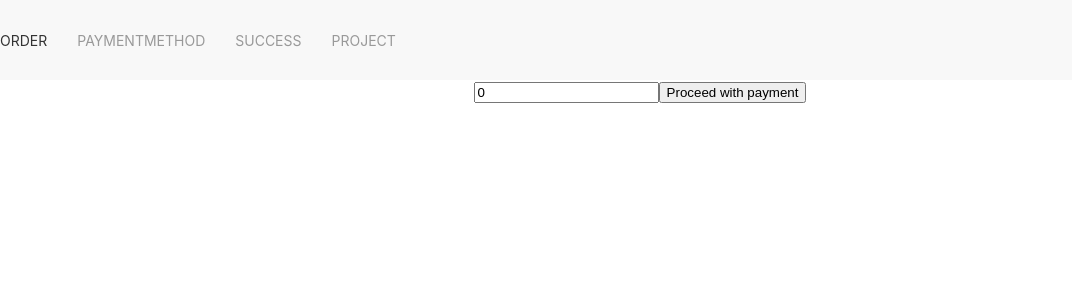
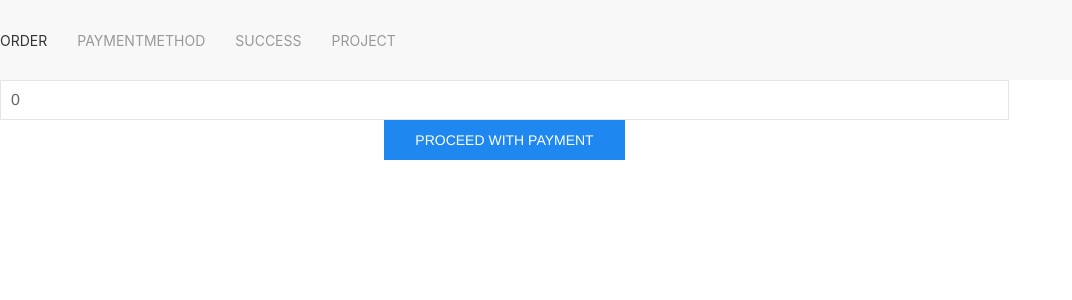
Before and after one commit to onepercentclub/thorny-skate, a Vue app: page / in a window 1280 px wide. Shown: the top 300 px of the page, without its empty margins (0-1072 px from the left). Built offline with nearby package versions, Linux system fonts and the light colour scheme.

Commit message:
Changed all to scss styl

```diff
--- a/src/App.vue
+++ b/src/App.vue
@@ -10,7 +10,7 @@ export default {
 };
 </script>
 
-<style>
+<style lang="scss">
 #app {
   font-family: 'Avenir', Helvetica, Arial, sans-serif;
   -webkit-font-smoothing: antialiased;
@@ -18,4 +18,8 @@ export default {
   text-align: center;
   color: #2c3e50;
 }
+.uk-grid-small {
+  display: grid;
+  width: 80%;
+}
 </style>
--- a/src/components/Order.vue
+++ b/src/components/Order.vue
@@ -1,20 +1,22 @@
 <template>
   <div class="">
     <navBar></navBar>
+    <div class="uk-grid-small" uk-grid>
       <form
         class="order"
         v-on:submit.prevent="addDonation"
       >
         <input
+          class="uk-input"
           placeholder="Amount"
           type="text"
           v-model="amount"
         >
-
-      <button type="submit">
+        <button class="uk-button uk-button-primary" type="submit">
           Proceed with payment
         </button>
       </form>
+  </div>
   </div>
 </template>
 
@@ -47,6 +49,6 @@ export default {
 };
 </script>
 
-<style scoped>
+<style scoped lang="scss">
 
 </style>
--- a/src/components/PaymentMethod.vue
+++ b/src/components/PaymentMethod.vue
@@ -26,6 +26,6 @@ export default {
 };
 </script>
 
-<style scoped>
+<style scoped lang="scss">
 
 </style>
--- a/src/components/Project.vue
+++ b/src/components/Project.vue
@@ -55,6 +55,6 @@ export default {
 };
 </script>
 
-<style scoped>
+<style scoped lang="scss">
 
 </style>
--- a/src/components/Success.vue
+++ b/src/components/Success.vue
@@ -25,6 +25,6 @@ export default {
 };
 </script>
 
-<style scoped>
+<style scoped lang="scss">
 
 </style>
--- a/src/components/page-elements/Navigation-bar.vue
+++ b/src/components/page-elements/Navigation-bar.vue
@@ -22,6 +22,6 @@
   </nav>
 </template>
 
-<style scoped>
+<style scoped lang="scss">
 
 </style>
```
Lines whose indentation alone changed are shown as unchanged.
